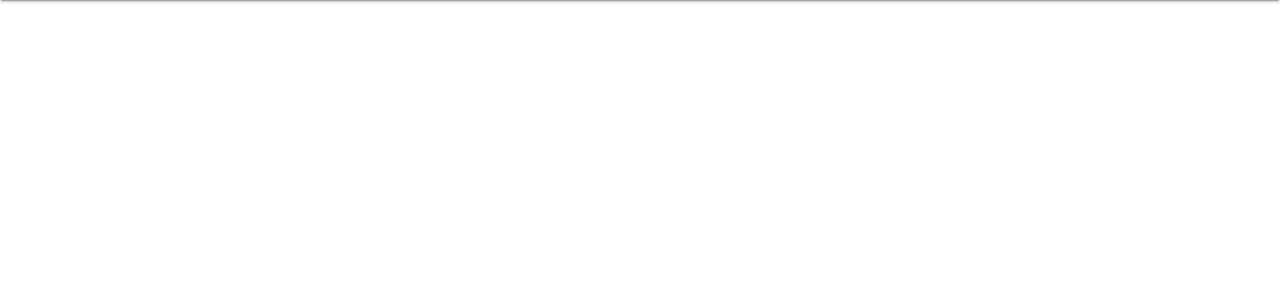
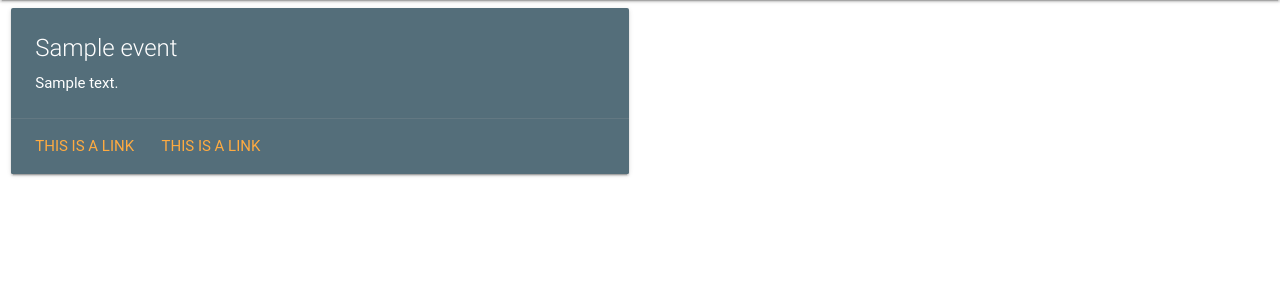
Before and after one commit to imAlan/tech-nyu-events, a Flask app: template app/templates/events.html in a window 1280 px wide. Shown: the part 64-364 px from the top of the page. Run offline with Flask 2, Linux system fonts and the light colour scheme; the template is opened without the code that fills it: most values are stand-ins (such as "Sample title", 1, 10 or a date in 2020); parts of the project's set-up code (start-up, migrations or seed data) failed here and were passed over; some libraries are stand-ins or nearby versions; some web fonts are replaced.

Commit message:
admin html

```diff
--- a/app/templates/events.html
+++ b/app/templates/events.html
@@ -18,9 +18,24 @@
     </div>
   </nav>
   <main>
-
-</main>
-<script type="text/javascript" src="https://code.jquery.com/jquery-2.1.1.min.js"></script>
-<script src="https://cdnjs.cloudflare.com/ajax/libs/materialize/0.96.1/js/materialize.min.js"></script>
+      {% for event in events %}
+          <div class="row">
+        <div class="col s12 m6">
+          <div class="card blue-grey darken-1">
+            <div class="card-content white-text">
+              <span class="card-title">{{ event['title'] }}</span>
+              <p>{{ event['description'] }}</p>
+            </div>
+            <div class="card-action">
+              <a href="#">This is a link</a>
+              <a href='#'>This is a link</a>
+            </div>
+          </div>
+        </div>
+      </div>
+      {% endfor %}
+  </main>
+  <script type="text/javascript" src="https://code.jquery.com/jquery-2.1.1.min.js"></script>
+  <script src="https://cdnjs.cloudflare.com/ajax/libs/materialize/0.96.1/js/materialize.min.js"></script>
 </body>
 </html>
--- a/app/views.py
+++ b/app/views.py
@@ -42,10 +42,8 @@
 def events():
     headers = {'content-type': 'application/vnd.api+json', 'accept': 'application/vnd.api+json', 'x-api-key': 'uCl5Eg3Morm4alT7Y'}
     r = requests.get('https://api.tnyu.org/v2/events/', headers=headers)
-    events = r.json()
-    event = events['data']
-    title = event[0]['title']
-    return title
+    events = r.json()['data']
+    return render_template('events.html', events=events)
 
 if __name__ == '__main__':
     app.run()
```
Also changed, not shown: 1 other file.
